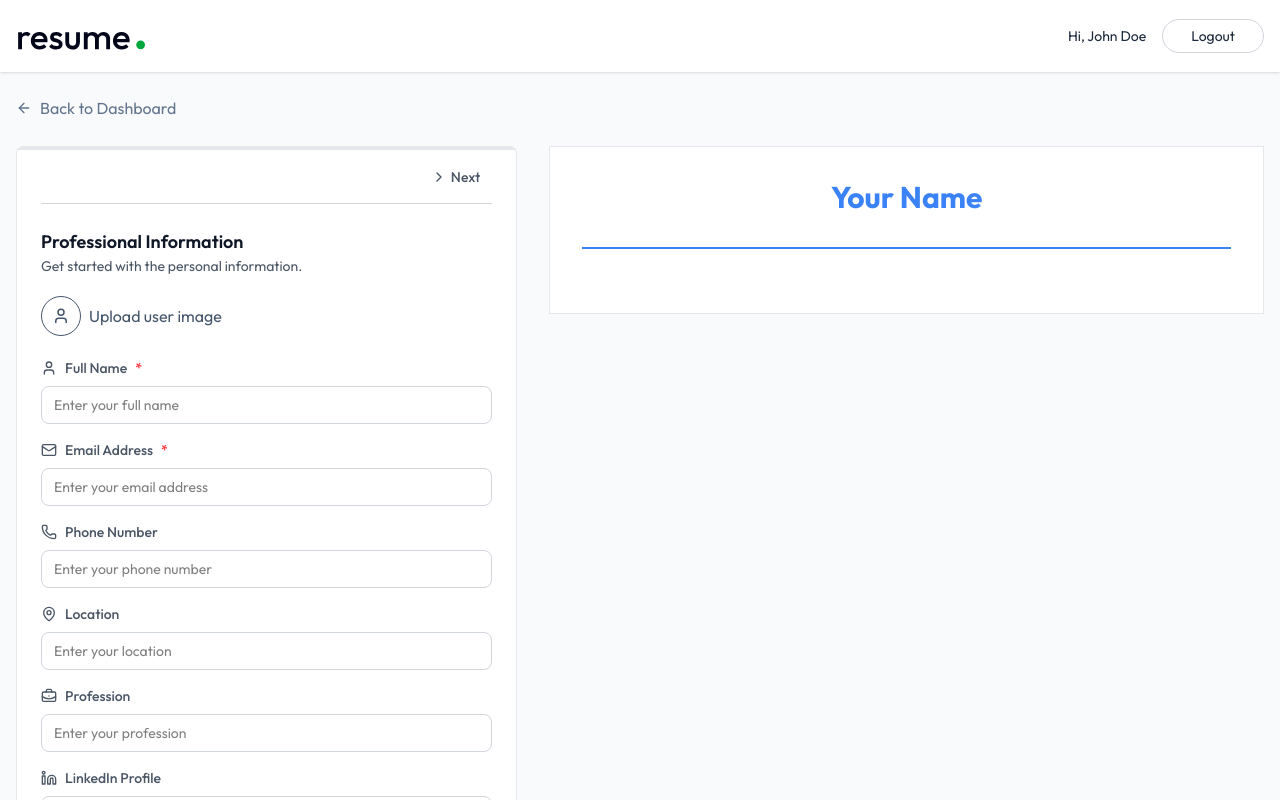
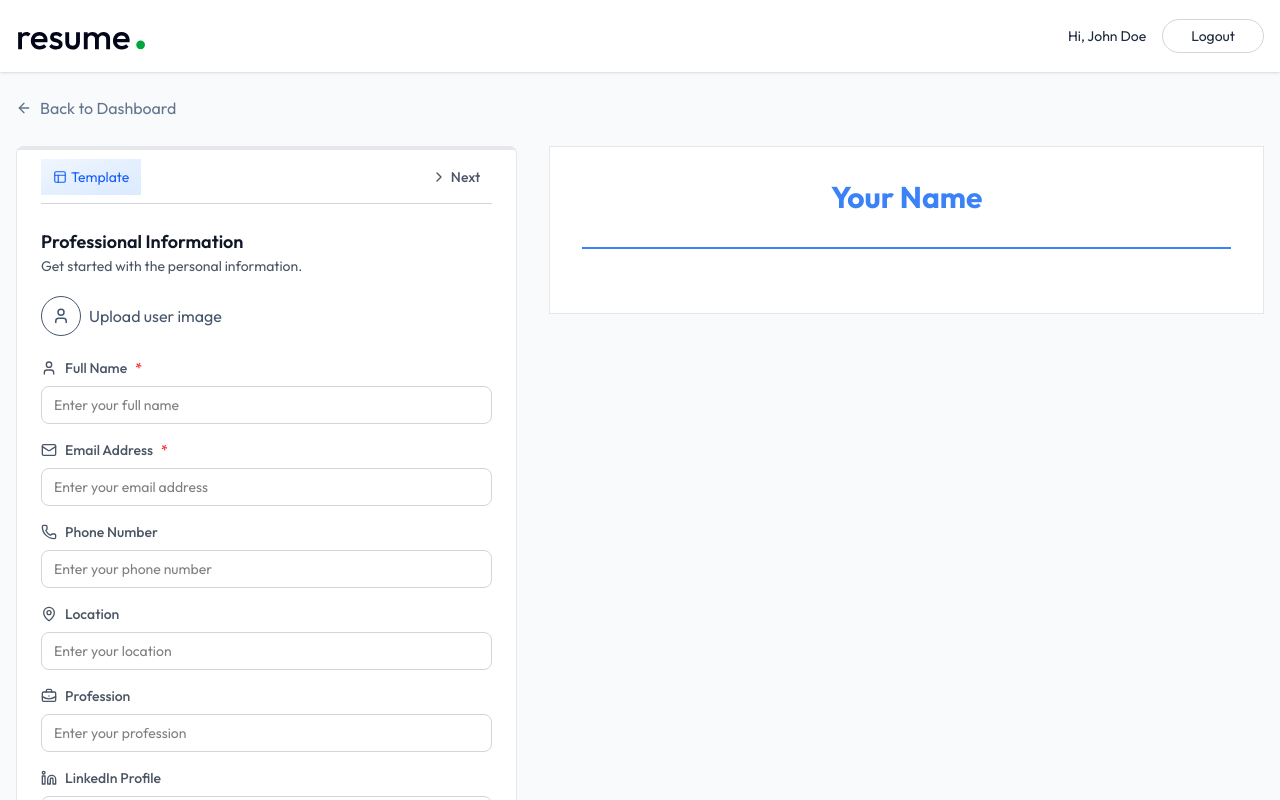
Before and after one commit to faisal-din/resume-builder-web-app, a React (Vite) app in the folder Frontend/: page /app/builder/1 in a window 1280 px wide. Shown: the top 800 px of the page. Built offline with nearby package versions, Linux system fonts and the light colour scheme.

Commit message:
added template selector button to choose specific template

```diff
--- a/Frontend/src/Components/TemplateSelector.jsx
+++ b/Frontend/src/Components/TemplateSelector.jsx
@@ -1,7 +1,80 @@
-import React from 'react';
+import { Check, Layout } from 'lucide-react';
+import React, { useState } from 'react';
 
-const TemplateSelector = () => {
-  return <div>TemplateSelector</div>;
+const TemplateSelector = ({ selectedTemplate, onChange }) => {
+  const [isOpen, setIsOpen] = useState(false);
+
+  const templates = [
+    {
+      id: 'classic',
+      name: 'Classic',
+      preview:
+        'A clean, traditional resume format with clear sections and professional typography.',
+    },
+    {
+      id: 'modern',
+      name: 'Modern',
+      preview:
+        'Sleek design with stratefic use of color and modern font choices.',
+    },
+    {
+      id: 'minimal',
+      name: 'Minimal',
+      preview: 'Ultra-clean design that puts your content front and center.',
+    },
+    {
+      id: 'minimal-image',
+      name: 'Minimal with Image',
+      preview: 'Minimal design with a single image and clean typography.',
+    },
+  ];
+
+  return (
+    <div className='relative'>
+      <button
+        onClick={() => setIsOpen(!isOpen)}
+        className='flex items-center gap-1 text-sm text-blue-600 bg-gradient-to-br from-blue-50 to-blue-100
+ring-blue-300 hover:ring transition-all px-3 py-2 rounded-1g'
+      >
+        {' '}
+        <Layout size={14} /> <span className='max-sm:hidden'>Template</span>{' '}
+      </button>
+
+      {isOpen && (
+        <div className='absolute top-full w-xs p-3 mt-2 space-y-3 z-10 bg-white rounded-md border border-gray-200 shadow-sm'>
+          {templates.map((template) => (
+            <div
+              key={template.id}
+              onClick={() => {
+                onChange(template.id);
+                setIsOpen(false);
+              }}
+              className={`relative p-3 border rounded-md cursor-pointer transition-all ${
+                selectedTemplate === template.id
+                  ? 'border-blue-400 bg-blue-100'
+                  : 'border-gray-300 hover:border-gray-400 hover:bg-gray-100'
+              } `}
+            >
+              {selectedTemplate === template.id && (
+                <div className='absolute top-2 right-2'>
+                  <div className='size-5 bg-blue-400 rounded-full flex items-center justify-center'>
+                    <Check className='w-3 h-3 text-white' />
+                  </div>
+                </div>
+              )}
+
+              <div className='space-y-1'>
+                <h4 className='font-medium text-gray-800'>{template.name}</h4>
+                <div className='mt-2 p-2 bg-blue-50 rounded text-xs text-gray-500 italic'>
+                  {template.preview}
+                </div>
+              </div>
+            </div>
+          ))}
+        </div>
+      )}
+    </div>
+  );
 };
 
 export default TemplateSelector;
--- a/Frontend/src/Pages/ResumeBuilderPage.jsx
+++ b/Frontend/src/Pages/ResumeBuilderPage.jsx
@@ -14,6 +14,7 @@
 } from 'lucide-react';
 import PersonalInfoForm from '../Components/PersonalInfoForm';
 import ResumePreview from '../Components/ResumePreview';
+import TemplateSelector from '../Components/TemplateSelector';
 
 const ResumeBuilderPage = () => {
   const { resumeId } = useParams();
@@ -91,7 +92,17 @@
 
               {/* Section Navigation */}
               <div className='flex justify-between items-center mb-6 border-b border-gray-300 py-1'>
-                <div></div>
+                <div className='flex items-center gap-2'>
+                  <TemplateSelector
+                    selectedTemplate={resumeData.template}
+                    onChange={(template) =>
+                      setResumeData((prev) => ({
+                        ...prev,
+                        template,
+                      }))
+                    }
+                  />
+                </div>
                 <div className='flex items-center'>
                   {activeSectionIndex !== 0 && (
                     <button
```
